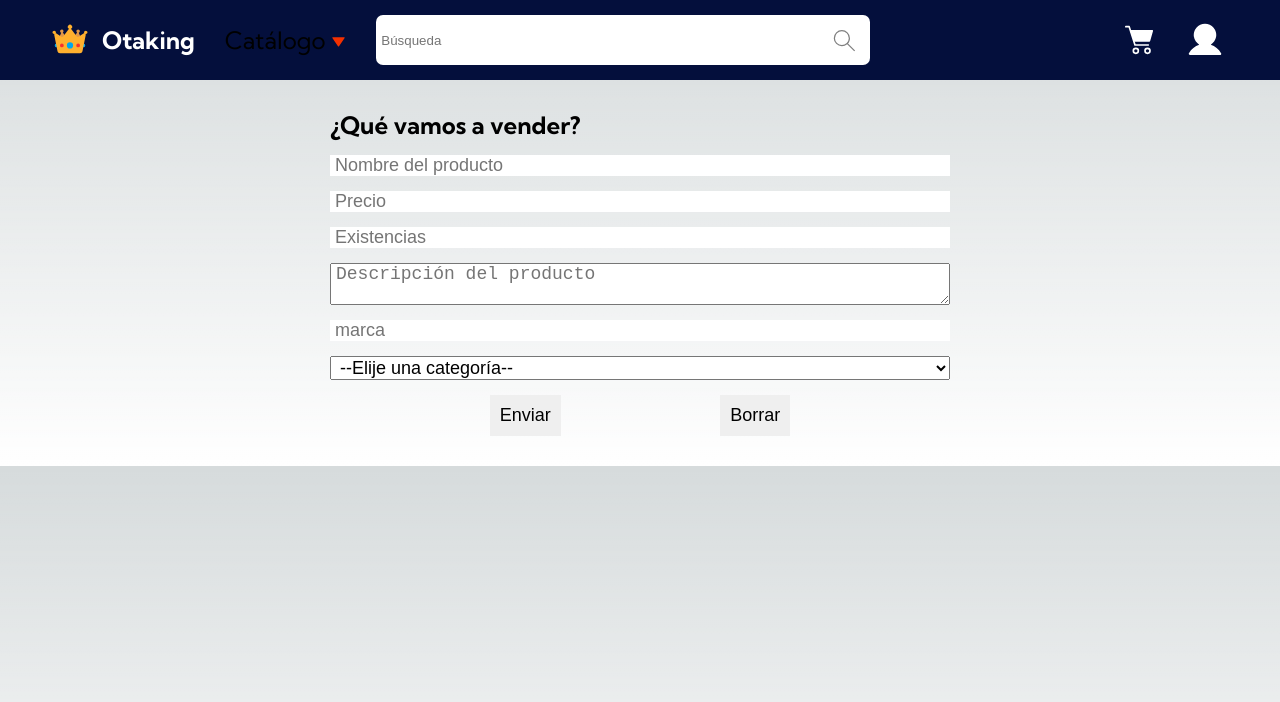
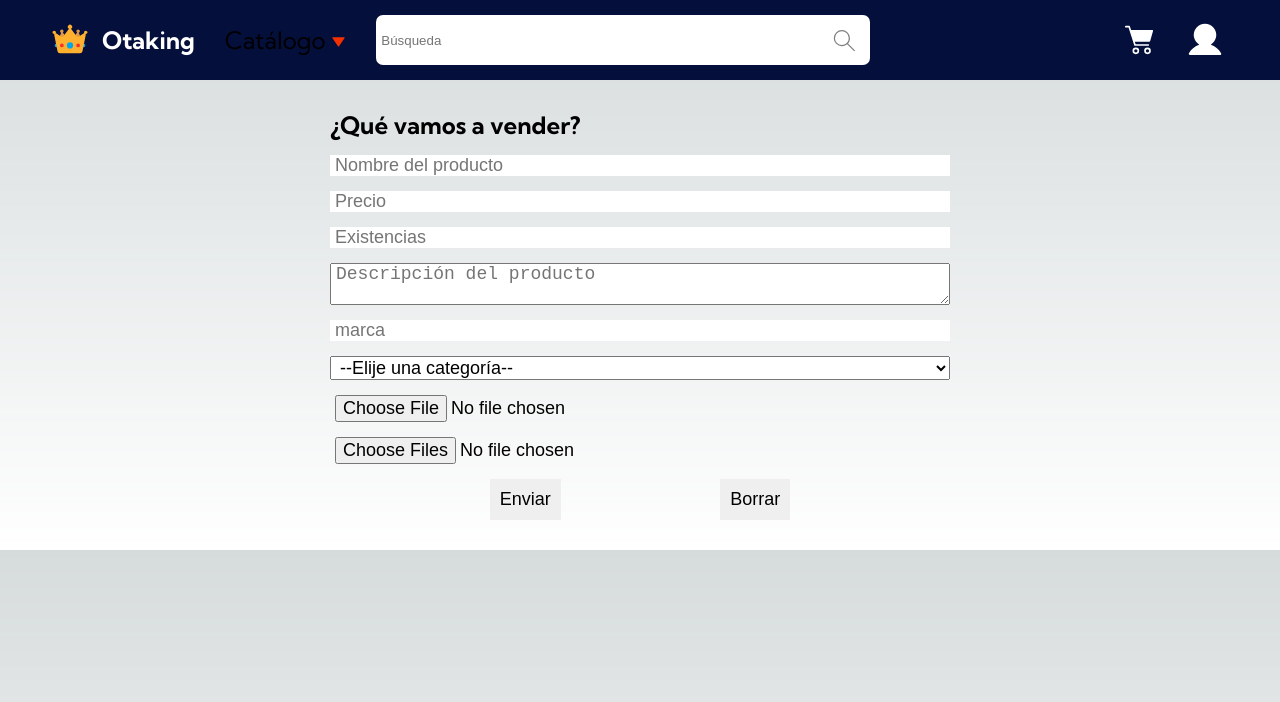
Before and after one commit to No-Country/c16-44-n-java, a Next.js app in the folder frontEnd/otaking/: page /sell in a window 1280 px wide. Shown: the top 702 px of the page. Built offline with nearby package versions, Linux system fonts and the light colour scheme.

Commit message:
add inputs for images

```diff
--- a/frontEnd/otaking/src/app/sell/page.jsx
+++ b/frontEnd/otaking/src/app/sell/page.jsx
@@ -3,25 +3,32 @@ import useForm from "@/hooks/useForm"
 import './page.css'
 import { postItem } from "@/utils/apiClient";
 import { useGlobalContext } from "@/context/store";
+import { useState } from "react";
 
 export default function Sell() {
   const { inputs: { name, price, stock, description, brand, category }, handleChange, resetForm, getValues } = useForm('sellForm');
   const { user } = useGlobalContext()
+  const [files, setFiles] = useState(null)
+  const [file, setFile] = useState(null)
 
   function handleSubmit(e) {
     e.preventDefault()
-    const values = getValues()
-    for (const prop in values) {
-      if (!Number.isNaN(+values[prop])) values[prop] = +values[prop]
-    }
+    const form = Object.fromEntries(new FormData(e.target))
+    console.log(file)
+    postItem({...form, images: files, user})
 
-    const format = { ...values, category: { id: values.category }, user: { id: user.id, userType: user.userType } }
-    console.log(format)
-    postItem(format).then(resetForm)
+    // const values = getValues()
+    // for (const prop in values) {
+    //   if (!Number.isNaN(+values[prop])) values[prop] = +values[prop]
+    // }
+
+    // const format = { ...values, category: { id: values.category }, user: { id: user.id, userType: user.userType } }
+
+    // postItem(format, format.image).then(resetForm)
   }
 
   return <main className="sell">
-    <form className="sell-form" name="sellForm" style={{ display: 'flex', flexDirection: 'column' }} onSubmit={handleSubmit} noValidate>
+    <form className="sell-form" name="sellForm" style={{ display: 'flex', flexDirection: 'column' }} onSubmit={handleSubmit} noValidate encType="multipart/form-data">
       <h3 className="sell-form__title">¿Qué vamos a vender?</h3>
       <input className="sell-form__item" onChange={handleChange} value={name?.value ?? ''} type='text' name='name' placeholder="Nombre del producto" required />
       <input className="sell-form__item" onChange={handleChange} value={price?.value ?? ''} type='number' name='price' placeholder="Precio" required />
@@ -35,6 +42,8 @@ export default function Sell() {
         <option value="3">Accesorios</option>
         <option value="4">Figuras</option>
       </select>
+      <input className="sell-form__item" onChange={e => setFile(e.target.files[0])} type='file' name='mainImage' required accept="*" encType="multipart/form-data" />
+      <input className="sell-form__item" onChange={e => setFiles(e.target.files[0])} type='file' name='images' multiple required accept="*" encType="multipart/form-data" />
       <menu className="sell-form__menu">
         <button className='sell-form__btn' type="submit">Enviar</button>
         <button className='sell-form__btn' type="reset" onClick={resetForm}>Borrar</button>
--- a/frontEnd/otaking/src/utils/api.js
+++ b/frontEnd/otaking/src/utils/api.js
@@ -1,5 +1,5 @@
-// export const BASE_URL = 'http://localhost:8080/v1'
-export const BASE_URL = 'https://c16-44-n-java.onrender.com/v1'
+export const BASE_URL = 'http://localhost:8080/v1'
+// export const BASE_URL = 'https://c16-44-n-java.onrender.com/v1'
 
 export const headers = {
   'Content-Type': 'application/json'
--- a/frontEnd/otaking/src/utils/apiClient.js
+++ b/frontEnd/otaking/src/utils/apiClient.js
@@ -27,8 +27,41 @@ export const postUser = (form) => {
   return fetch('/api', setPostOpt(form))
 }
 
-export const postItem = (form) => {
-  return fetch('/api/item', setPostOpt(form))
+export const postItem = ({
+  name,
+  price,
+  stock,
+  desciption,
+  brand,
+  user,
+  category,
+  mainImage,
+  images
+}) => {
+  const form = {
+    name,
+    price,
+    stock,
+    desciption,
+    brand,
+    user: {
+      id: user.id,
+      userType: user.userType
+    },
+    category: {
+      id: category
+    },
+  }
+  console.log({images, mainImage})
+
+  return fetch(product + '/create', setPostOpt(form))
+    .then(confirm)
+    .then((res) => {
+      console.log(res, res.id)
+      return fetch(product + '/saveImages', setPostOpt({publicationId: res.id, mainImage, images}))
+    })
+    .then(console.log)
+    .catch(console.error)
 }
 
 export const login = (form) => {
```
